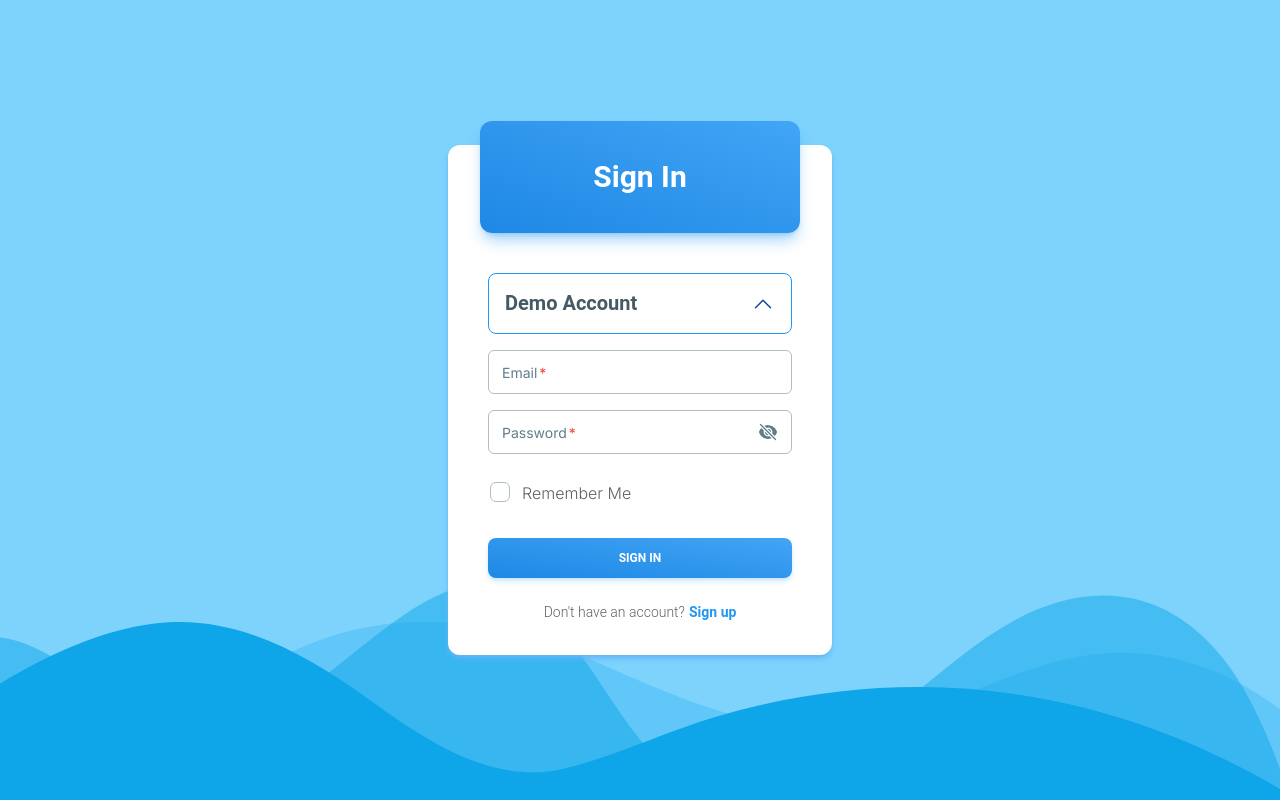
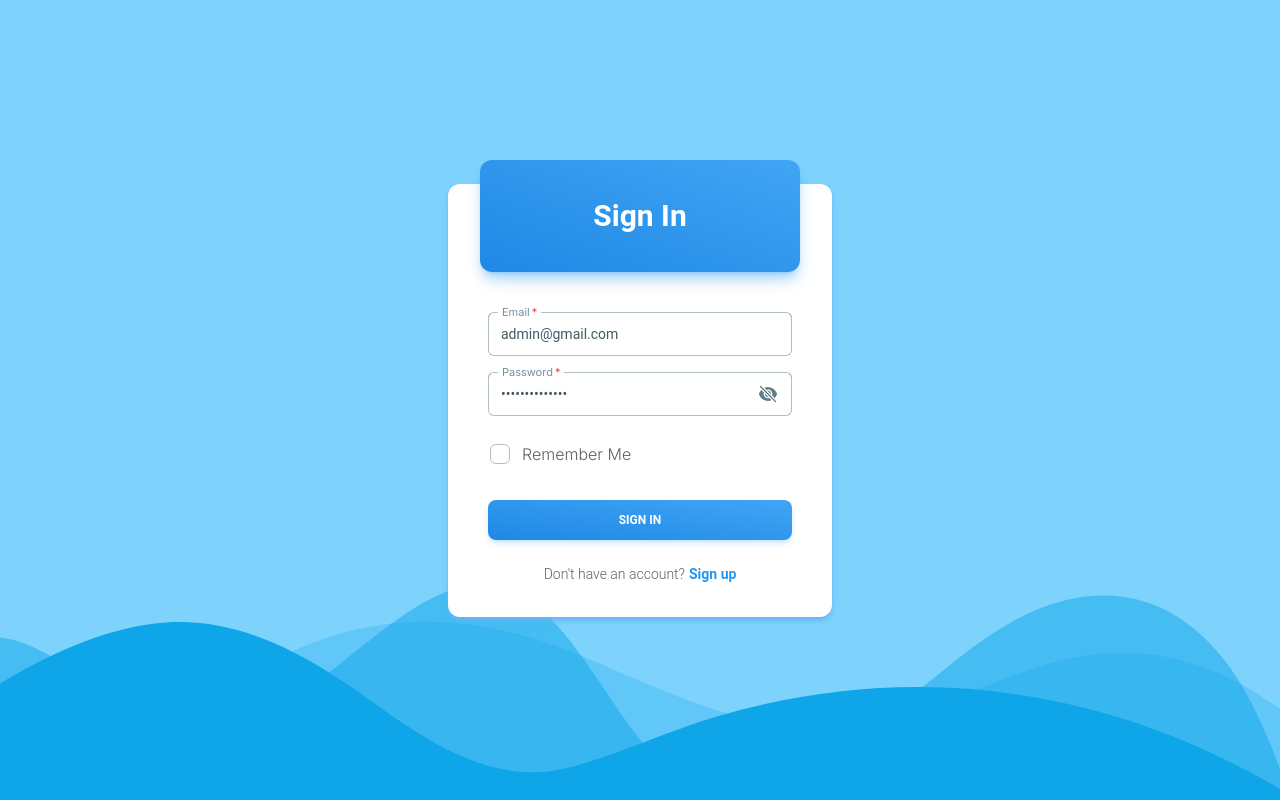
Before and after one commit to Bct-crypto/vet-management-system, a Next.js app: page / in a window 1280 px wide. Built offline with nearby package versions, Linux system fonts and the light colour scheme; no server answers.

Commit message:
remove accordion

```diff
--- a/src/components/LoginForm.tsx
+++ b/src/components/LoginForm.tsx
@@ -9,28 +9,19 @@ import {
   Input,
   Checkbox,
   Button,
-  Accordion,
-  AccordionHeader,
-  AccordionBody,
 } from "@material-tailwind/react";
 import { useSearchParams, useRouter } from "next/navigation";
 import Link from "next/link";
 import { signIn, useSession } from "next-auth/react";
 import { toast } from "react-toastify";
 import { FormEvent, useState, useEffect } from "react";
-import {
-  ChevronDownIcon,
-  ChevronUpIcon,
-  EyeIcon,
-  EyeSlashIcon,
-} from "@heroicons/react/24/solid";
+import { EyeIcon, EyeSlashIcon } from "@heroicons/react/24/solid";
 
 const LoginForm = () => {
-  const [email, setEmail] = useState("");
-  const [password, setPassword] = useState("");
+  const [email, setEmail] = useState("admin@gmail.com");
+  const [password, setPassword] = useState("admin@12345678");
   const [showPass, setShowPass] = useState(false);
   const [loading, setLoading] = useState(false);
-  const [open, setOpen] = useState(false);
   const { data: session } = useSession();
   const router = useRouter();
   const params = useSearchParams();
@@ -42,7 +33,6 @@ const LoginForm = () => {
     }
   }, [router, query, session]);
 
-  const handleOpen = () => setOpen((prev) => !prev);
   const handleShowPass = () => setShowPass((prev) => !prev);
 
   const handleSubmit = async (e: FormEvent) => {
@@ -97,32 +87,6 @@ const LoginForm = () => {
 
         <form onSubmit={handleSubmit}>
           <CardBody className="flex flex-col gap-4">
-            <Accordion
-              open={open}
-              className="px-4 border border-blue-500 rounded-lg"
-              icon={
-                open ? (
-                  <ChevronDownIcon className="h-6 w-6 text-blue-900" />
-                ) : (
-                  <ChevronUpIcon className="h-6 w-6 text-blue-900" />
-                )
-              }
-            >
-              <AccordionHeader onClick={handleOpen} className={`border-b-0`}>
-                Demo Account
-              </AccordionHeader>
-              <AccordionBody className="flex flex-col justify-center pt-0">
-                <Typography variant="small">
-                  <b className="font-extrabold text-blue-500">Email: </b>
-                  admin@gmail.com
-                </Typography>
-                <Typography variant="small">
-                  <b className="font-extrabold text-blue-500">Password: </b>
-                  12345678
-                </Typography>
-              </AccordionBody>
-            </Accordion>
-
             <Input
               crossOrigin={""}
               label="Email"
```
